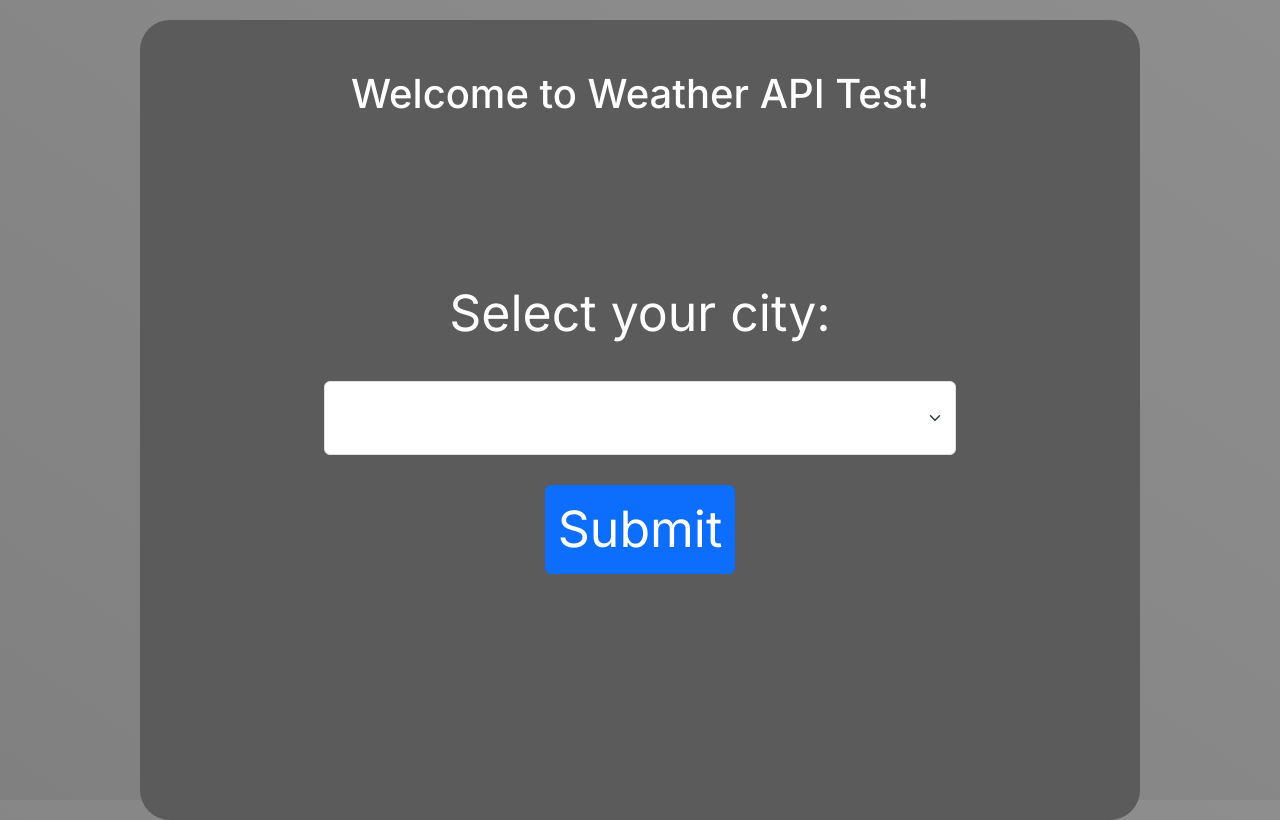
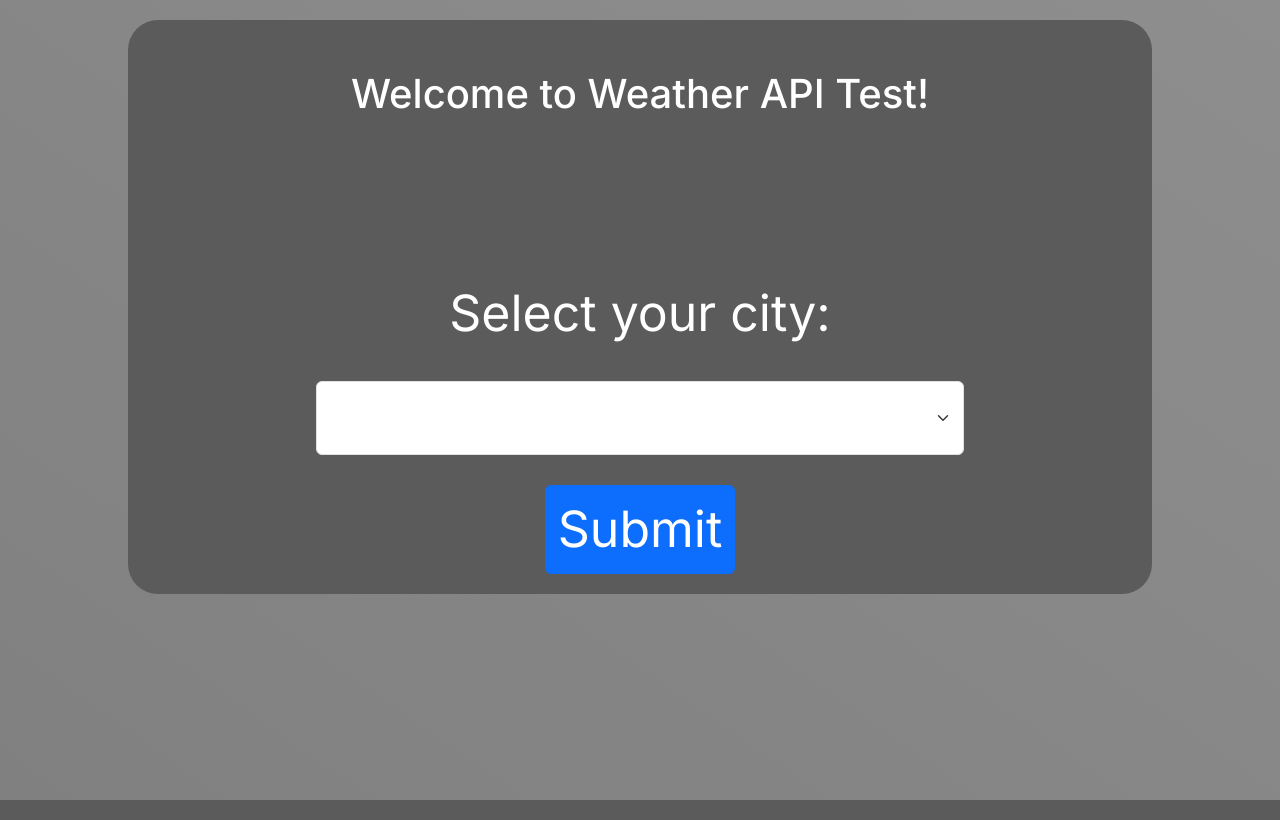
Before and after one commit to CiurtinAndrei/Weather-API-with-TypeScript, a Node server app: page / in a window 1280 px wide. Run offline with Node 20, Linux system fonts and the light colour scheme.

Commit message:
Style change

```diff
--- a/public/style.css
+++ b/public/style.css
@@ -5,8 +5,8 @@
     font-family: Inter;
     color: white;
     position: relative;
-    width: 1000px;
-    height: 800px;
+    width: 80%;
+    height: 90%;
     margin: auto;
     margin-top: 20px;
     border-radius: 30px;
--- a/views/weather.ejs
+++ b/views/weather.ejs
@@ -5,7 +5,7 @@
 <div class = "page-container">
 
     <h1 class = "text-center" style = "margin-top:10px"> Temperature in: <%= oras %></h1>
-    <div class = "scrollable-container" style = "margin-top: 60px">
+    <div class = "scrollable-container" style = "margin-top: 90px">
         <table class="custom-table text-center" style = "margin-top: 50; font-size: 18px; color: white;">
             <thead>
               <tr>
@@ -38,7 +38,7 @@
                 <% }%>
             </tbody>
           </table>
-          <canvas id="myChart" style = "margin-top: 60px" ></canvas>
+          <canvas id="myChart" style = "margin-top: 120px" ></canvas>
     </div>
 
     <div>
```
